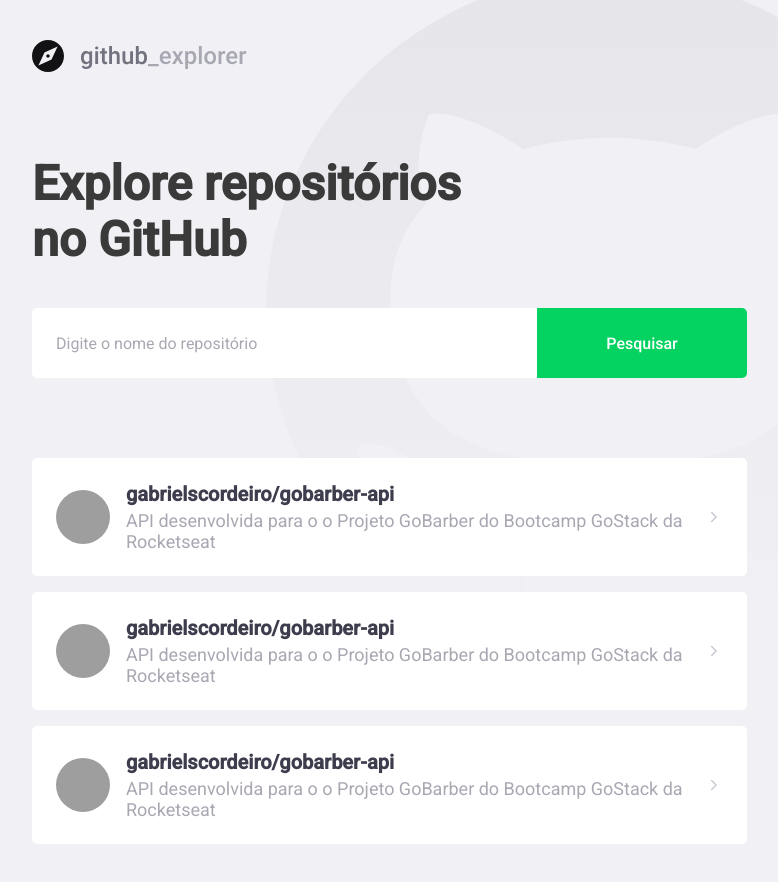
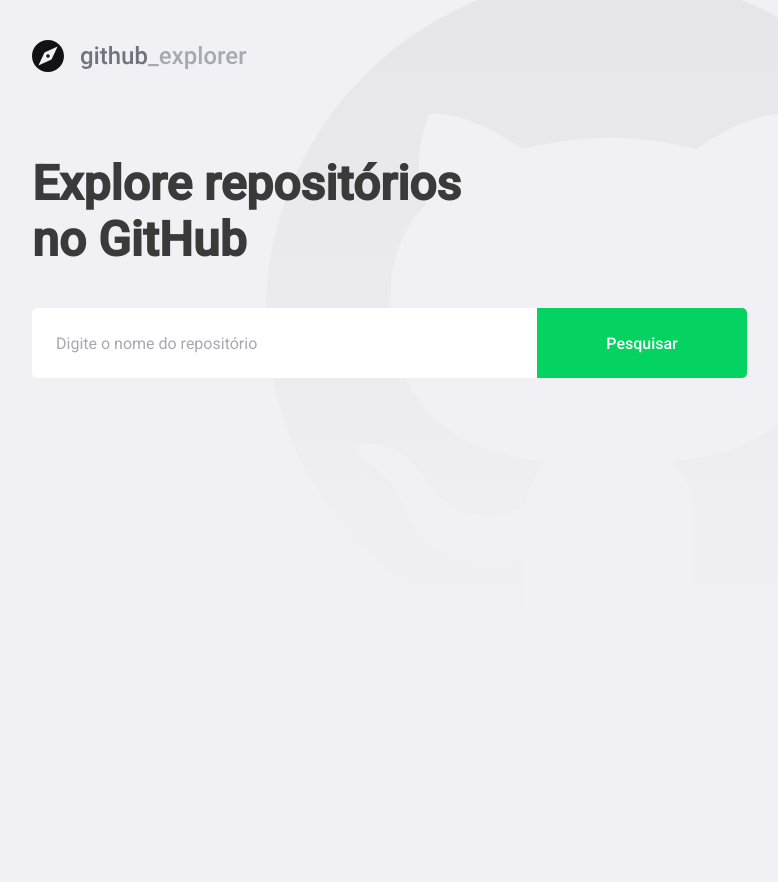
Before and after one commit to gabrielscordeiro/github-explorer, a React (Create React App) app: page / in a window 1280 px wide. Shown: the whole page, without its empty margins (148-926 px from the left). After the commit the page ends 800 px from the top, so only its background shows below. Built offline with nearby package versions, Linux system fonts and the light colour scheme; grey boxes are pictures that could not be loaded.

Commit message:
feat: 🎸 Conectand na API do GitHub e listando repositórios

```diff
--- a/package.json
+++ b/package.json
@@ -10,6 +10,7 @@
     "@types/node": "^16.11.26",
     "@types/react": "^17.0.39",
     "@types/react-dom": "^17.0.13",
+    "axios": "^0.26.0",
     "polished": "^4.1.4",
     "react": "^17.0.2",
     "react-dom": "^17.0.2",
--- a/src/pages/Dashboard/index.tsx
+++ b/src/pages/Dashboard/index.tsx
@@ -1,68 +1,70 @@
-import React from 'react';
+import React, { useState, FormEvent } from 'react';
 
 import { Title, Form, Repositories } from './styles';
 
 import { FiChevronRight } from 'react-icons/fi';
 
 import logoImg from '../../assets/logo.svg';
+
+import api from '../../services/api';
 /*
 React.FC = React Function Component
 */
 
+interface Repository {
+    full_name: string;
+    description: string;
+    owner: {
+        login: string;
+        avatar_url: string;
+    };
+}
+
 const Dashboard: React.FC = () => {
+    const [newRepo, setNewRepo] = useState('');
+    const [repositories, setRepositories] = useState<Repository[]>([]);
+
+    async function handleAddRepository(
+        event: FormEvent<HTMLFormElement>,
+    ): Promise<void> {
+        event.preventDefault();
+
+        const response = await api.get<Repository>(`repos/${newRepo}`);
+
+        const repository = response.data;
+
+        setRepositories([...repositories, repository]);
+        setNewRepo('');
+    }
+
     return (
         <>
             <img src={logoImg} alt="GitHub Explorer" />
             <Title>Explore repositórios no GitHub</Title>
 
-            <Form>
-                <input placeholder="Digite o nome do repositório" />
+            <Form onSubmit={handleAddRepository}>
+                <input
+                    value={newRepo}
+                    onChange={(e) => setNewRepo(e.target.value)}
+                    placeholder="Digite o nome do repositório"
+                />
                 <button type="submit">Pesquisar</button>
             </Form>
 
             <Repositories>
-                <a href="teste">
+                {repositories.map((repository) => (
+                    <a key={repository.full_name} href="teste">
                         <img
-                        src="https://avatars.githubusercontent.com/u/8952285?v=4"
-                        alt="Gabriel Schmidt Cordeiro"
+                            src={repository.owner.avatar_url}
+                            alt={repository.owner.login}
                         />
                         <div>
-                        <strong>gabrielscordeiro/gobarber-api</strong>
-                        <p>
-                            API desenvolvida para o o Projeto GoBarber do
-                            Bootcamp GoStack da Rocketseat
-                        </p>
+                            <strong>{repository.full_name}</strong>
+                            <p>{repository.description}</p>
                         </div>
                         <FiChevronRight size={20} />
                     </a>
-                <a href="teste">
-                    <img
-                        src="https://avatars.githubusercontent.com/u/8952285?v=4"
-                        alt="Gabriel Schmidt Cordeiro"
-                    />
-                    <div>
-                        <strong>gabrielscordeiro/gobarber-api</strong>
-                        <p>
-                            API desenvolvida para o o Projeto GoBarber do
-                            Bootcamp GoStack da Rocketseat
-                        </p>
-                    </div>
-                    <FiChevronRight size={20} />
-                </a>
-                <a href="teste">
-                    <img
-                        src="https://avatars.githubusercontent.com/u/8952285?v=4"
-                        alt="Gabriel Schmidt Cordeiro"
-                    />
-                    <div>
-                        <strong>gabrielscordeiro/gobarber-api</strong>
-                        <p>
-                            API desenvolvida para o o Projeto GoBarber do
-                            Bootcamp GoStack da Rocketseat
-                        </p>
-                    </div>
-                    <FiChevronRight size={20} />
-                </a>
+                ))}
             </Repositories>
         </>
     );
--- a/src/pages/Dashboard/styles.ts
+++ b/src/pages/Dashboard/styles.ts
@@ -72,7 +72,8 @@
         }
 
         div{
-            margin-left: 16px;
+            margin: 0 16px;
+            flex: 1;
 
             strong{
                 font-size: 20px;
--- /dev/null
+++ b/src/services/api.ts
@@ -0,0 +1,7 @@
+import axios from 'axios';
+
+const api = axios.create({
+    baseURL: 'https://api.github.com'
+});
+
+export default api;
```
Also changed, not shown: 1 other file (tests, documents, lock files or other folders). Lines whose indentation alone changed are shown as unchanged.
